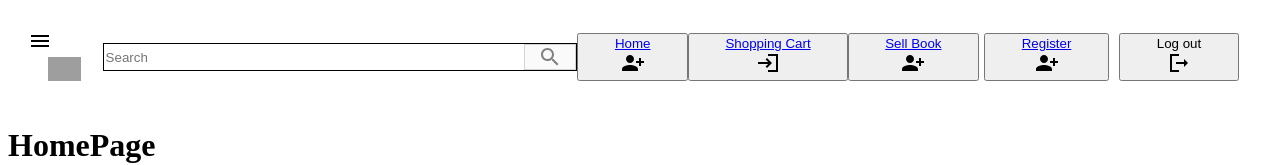
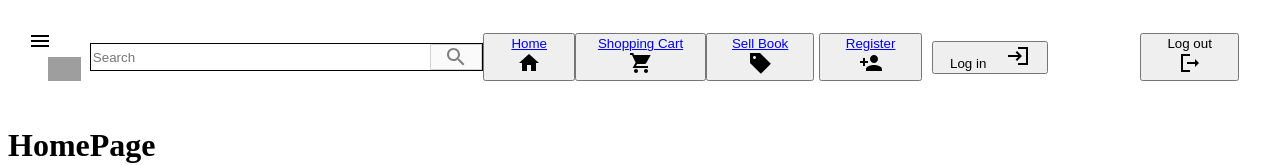
Before and after one commit to ImHucklle/GroupCapReact, a React (Create React App) app: page / in a window 1280 px wide. Shown: the top 165 px of the page. Built offline with nearby package versions, Linux system fonts and the light colour scheme; grey boxes are pictures that could not be loaded.

Commit message:
Luca Header he did all of these I'm just pushing for him

```diff
--- a/src/components/Header/Header.jsx
+++ b/src/components/Header/Header.jsx
@@ -3,26 +3,25 @@ import './Header.css';
 import { Link } from 'react-router-dom';
 import MenuIcon from '@material-ui/icons/Menu';
 import SearchIcon from "@material-ui/icons/Search";
-import PersonAddAlt1SharpIcon from '@mui/icons-material/PersonAddAlt1Sharp';
+import PersonAddSharpIcon from '@mui/icons-material/PersonAddSharp';
 import LoginSharpIcon from '@mui/icons-material/LoginSharp';
 import LogoutSharpIcon from '@mui/icons-material/LogoutSharp';
-
+import HomeSharpIcon from '@mui/icons-material/HomeSharp';
+import ShoppingCartSharpIcon from '@mui/icons-material/ShoppingCartSharp';
+import SellSharpIcon from '@mui/icons-material/SellSharp';
 class Header extends Component{
     state = {
         search: '',
     };
-
     handleChange = (event) => {
         this.setState({
             [event.target.name]: event.target.value
         });
     }
-
     handleSubmit = event => {
         event.preventDefault();
         this.props.getVideo(this.state);
     }
-
     render() {
         return(
             <div className="header">
@@ -30,17 +29,10 @@ class Header extends Component{
                     <MenuIcon />
                     <img className="header__logo" src="https://cdn.pixabay.com/photo/2017/05/27/13/33/logo-2348459_1280.jpg" alt="Books" />
                 </div>
-
                 <div className="header__input">
                     <input placeholder="Search" type="text" />
                     <SearchIcon className="header__inputButton" />
-                    {/* <form onSubmit={this.handleSubmit}>
-                        <label htmlFor="search">Search</label>
-                        <input action='Search' onChange={this.handleChange} name='search' type="text" value={this.state.search}/>
-                        <button type='submit'onChange={this.handleChange} name='search' type="text" value={this.state.search}>Search</button>
-                    </form>  */}
                 </div>
-
                 <div className="header__icons">
                     <div className="home">
                         <button type='button' className="button">
@@ -48,7 +40,7 @@ class Header extends Component{
                                 <Link to='/'>Home</Link>
                             </span>
                             <span className="button__icon">
-                                < PersonAddAlt1SharpIcon/>
+                                < HomeSharpIcon/>
                             </span>
                         </button>
                     </div>
@@ -58,7 +50,7 @@ class Header extends Component{
                                 <Link to='/cart'>Shopping Cart</Link>
                             </span>
                             <span className="button__icon">
-                                < LoginSharpIcon/>
+                                < ShoppingCartSharpIcon/>
                             </span>
                         </button>
                     </div>
@@ -68,7 +60,7 @@ class Header extends Component{
                                 <Link to='/create'>Sell Book</Link>
                             </span>
                             <span className="button__icon">
-                                < PersonAddAlt1SharpIcon/>
+                                < SellSharpIcon/>
                             </span>
                         </button>
                     </div>
@@ -78,7 +70,17 @@ class Header extends Component{
                                 <Link to='/register'>Register</Link>
                             </span>
                             <span className="button__icon">
-                                < PersonAddAlt1SharpIcon/>
+                                < PersonAddSharpIcon/>
+                            </span>
+                        </button>
+                    </div>
+                    <div className="login">
+                        <button type='button' className="button">
+                            <span className="button__text">
+                                Log in
+                            </span>
+                            <span className="button__icon">
+                                < LoginSharpIcon/>
                             </span>
                         </button>
                     </div>
@@ -92,9 +94,7 @@ class Header extends Component{
                             </span>
                         </button>
                     </div>
-
                     {/* COMMENTING OUT THE AVATAR B/C THEN WE'D HAVE TO CREATE A PIC UPLOAD IN THE REGISTRATION FORM */}
-
                     {/* <Avatar
                         alt="Avatar"
                         src="https://media-exp1.licdn.com/dms/image/C4E03AQF46L0HsEN25w/profile-displayphoto-shrink_800_800/0/1516757744200?e=1643241600&v=beta&t=JCI3WR1otJPtS7rek6_PnVly17zlBz7dvoLBGkpZba0" /> */}
@@ -103,5 +103,4 @@ class Header extends Component{
         )
     }
 }
-
 export default Header
```
